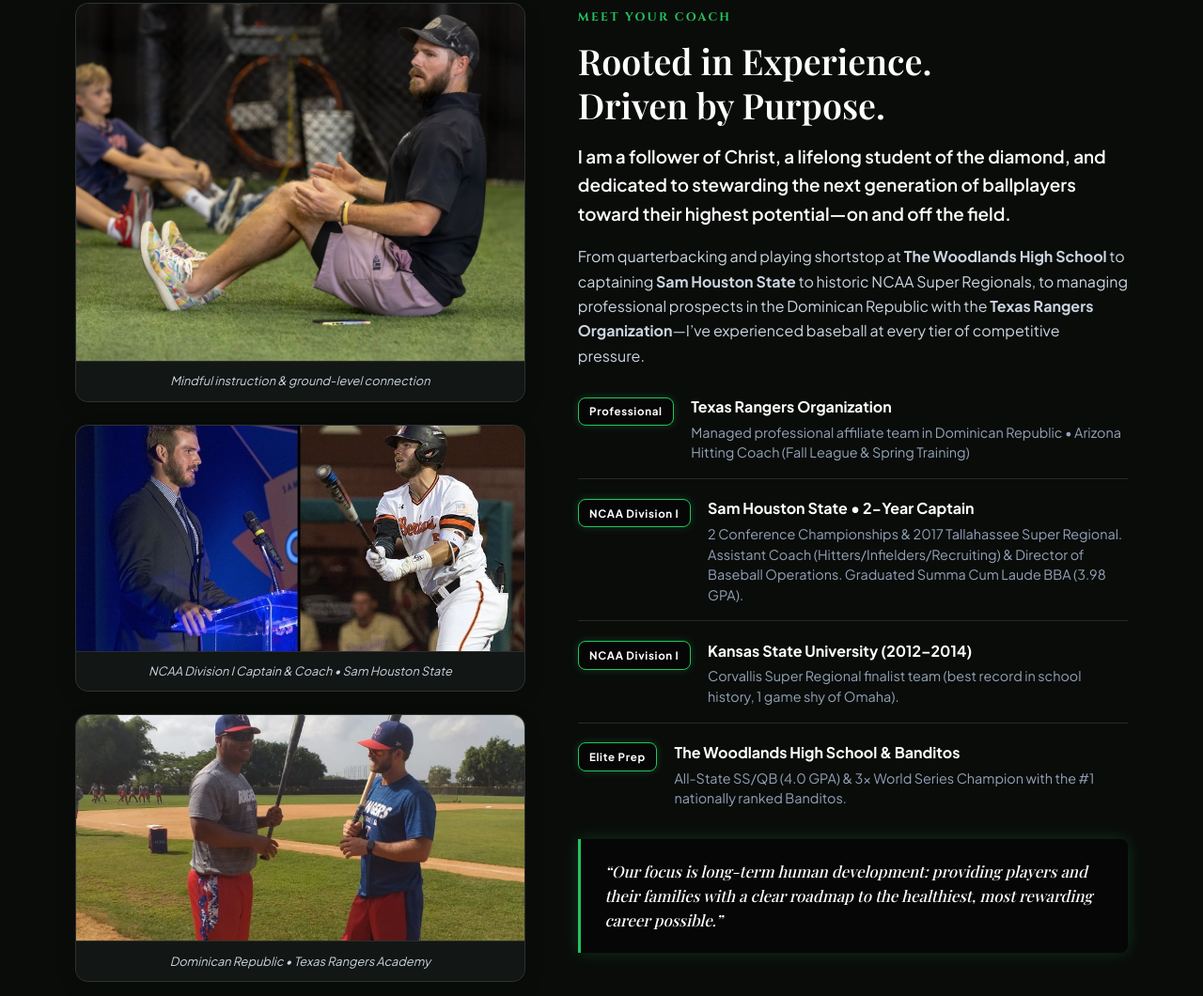
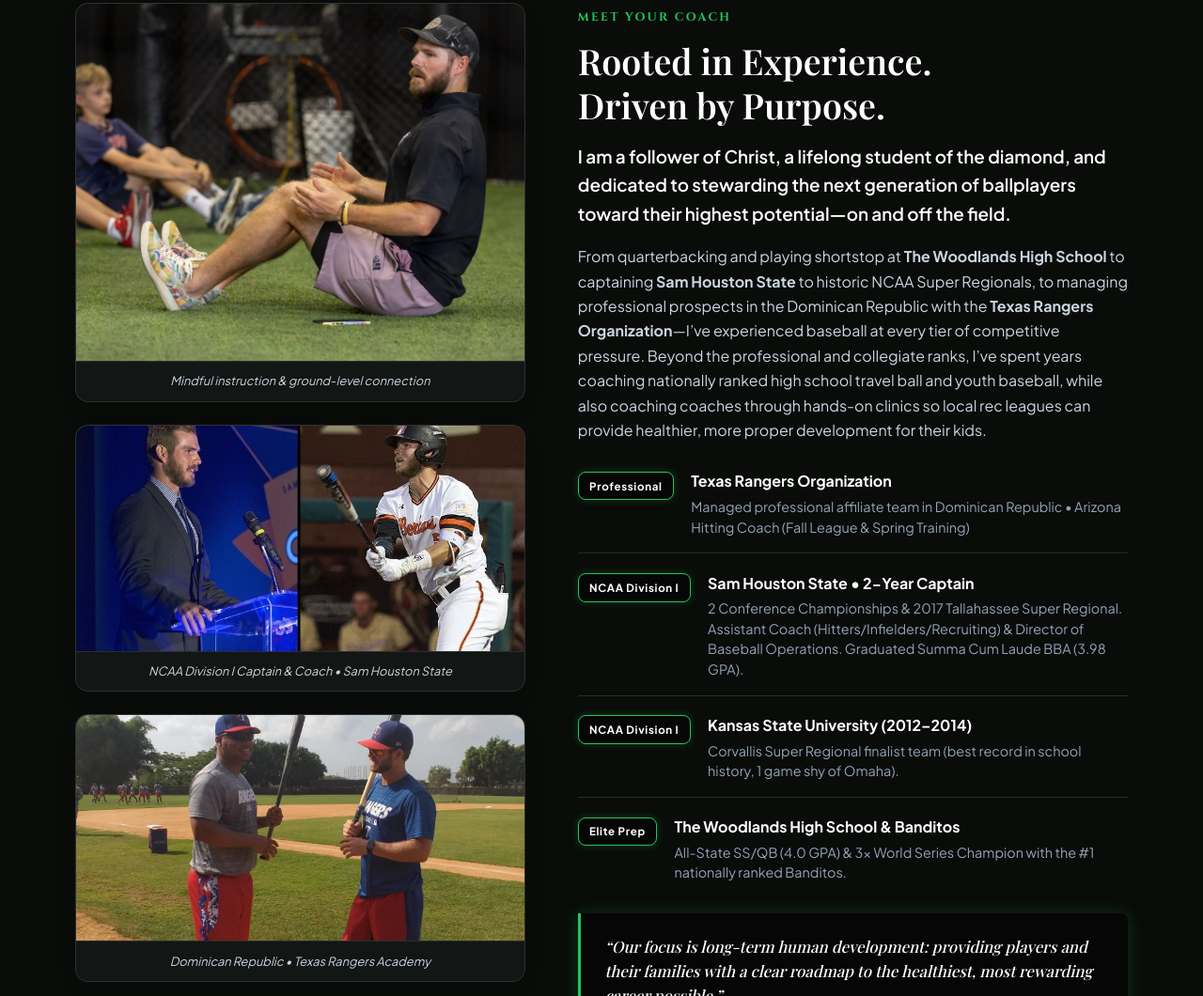
Before and after one commit to logosmetislance/lancemilesbaseball, a plain HTML site: page index.html in a window 1280 px wide. Shown: the part 2993-4053 px from the top of the page at 94% size. Drawn offline with nearby package versions, Linux system fonts and the light colour scheme; a web font is replaced by a local one.

Commit message:
Expand bio to include travel ball, youth coaching, and coach clinic experience

```diff
--- a/index.html
+++ b/index.html
@@ -290,7 +290,7 @@
         </p>
 
         <p class="bio-body-p">
-          From quarterbacking and playing shortstop at <strong>The Woodlands High School</strong> to captaining <strong>Sam Houston State</strong> to historic NCAA Super Regionals, to managing professional prospects in the Dominican Republic with the <strong>Texas Rangers Organization</strong>—I’ve experienced baseball at every tier of competitive pressure.
+          From quarterbacking and playing shortstop at <strong>The Woodlands High School</strong> to captaining <strong>Sam Houston State</strong> to historic NCAA Super Regionals, to managing professional prospects in the Dominican Republic with the <strong>Texas Rangers Organization</strong>—I’ve experienced baseball at every tier of competitive pressure. Beyond the professional and collegiate ranks, I’ve spent years coaching nationally ranked high school travel ball and youth baseball, while also coaching coaches through hands-on clinics so local rec leagues can provide healthier, more proper development for their kids.
         </p>
 
         <!-- Chronological Track Record -->
```
